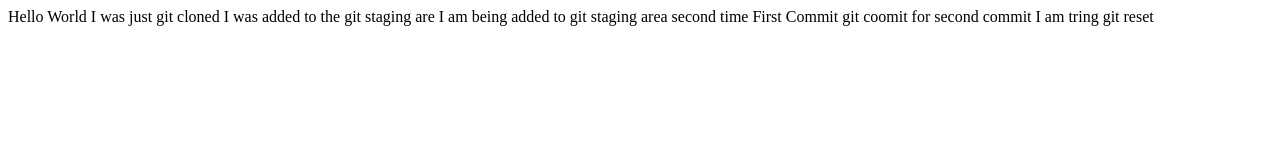
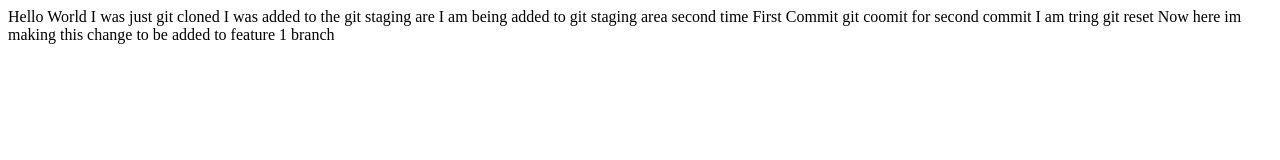
Before and after one commit to joshiatharv1/Learning_Devops, a plain HTML site: page index.html in a window 1280 px wide. Drawn offline with Linux system fonts and the light colour scheme.

Commit message:
Adding to feature 1 branch

```diff
--- a/index.html
+++ b/index.html
@@ -12,5 +12,7 @@
     First Commit
     git coomit for second commit
     I am tring git reset
+
+    Now here im making this change to be added to feature 1 branch
 </body>
 </html>
```
